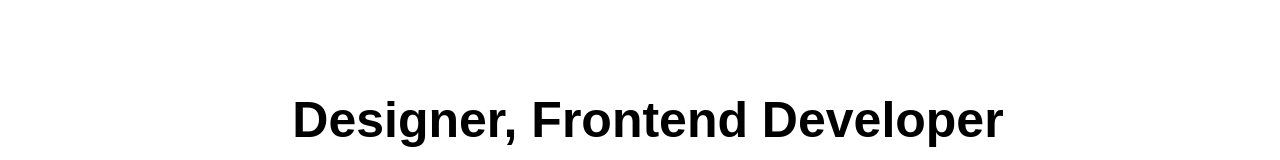
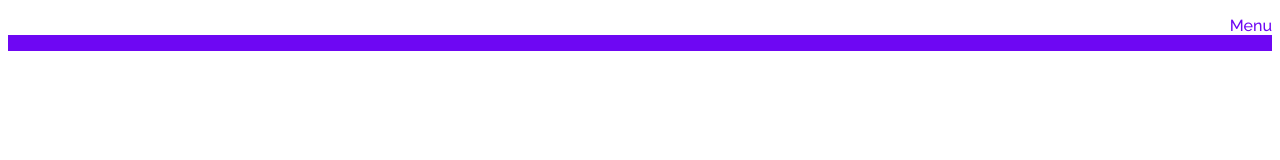
Before and after one commit to TomaszBielicki/about-me, a React (Create React App) app: page / in a window 1280 px wide. Shown: the top 160 px of the page. Built offline with nearby package versions, Linux system fonts and the light colour scheme.

Commit message:
small styles refactor

```diff
--- a/src/App.js
+++ b/src/App.js
@@ -3,11 +3,11 @@ import AboutMe from "./components/AboutMe/AboutMe";
 import Potrfolio from "./components/Portfolio/Potrfolio";
 import styled from "styled-components";
 import Footer from "./components/Footer/Footer";
+import Header from "./components/Header/Header";
 
 const Wrapper = styled.div`
   font-family: "Raleway", sans-serif;
   color: white;
-  padding-bottom: 50px;
   background: #6e07f3;
   /*hsla(0, 0%, 3%, 1);
 
@@ -33,6 +33,7 @@ const Wrapper = styled.div`
 function App() {
   return (
     <Wrapper>
+      <Header />
       <NavBar />
       <AboutMe />
       <Potrfolio />
--- a/src/components/AboutMe/AboutMe.style.js
+++ b/src/components/AboutMe/AboutMe.style.js
@@ -6,6 +6,7 @@ export const Wrapper = styled.div`
   align-items: center;
   flex-direction: column;
   padding: 10% 20% 10% 20%;
+  height: 300px;
 `;
 
 export const Title = styled.h1`
--- a/src/components/NavBar/NavBar.style.js
+++ b/src/components/NavBar/NavBar.style.js
@@ -9,7 +9,7 @@ export const Wrapper = styled.div`
   font-family: "eurostile", sans-serif;
   text-align: center;
   width: 100vw;
-  padding-top: 50px;
+  padding-top: 150px;
   border-bottom-left-radius: 15px;
   border-bottom-right-radius: 15px;
   background-color: white;
```
